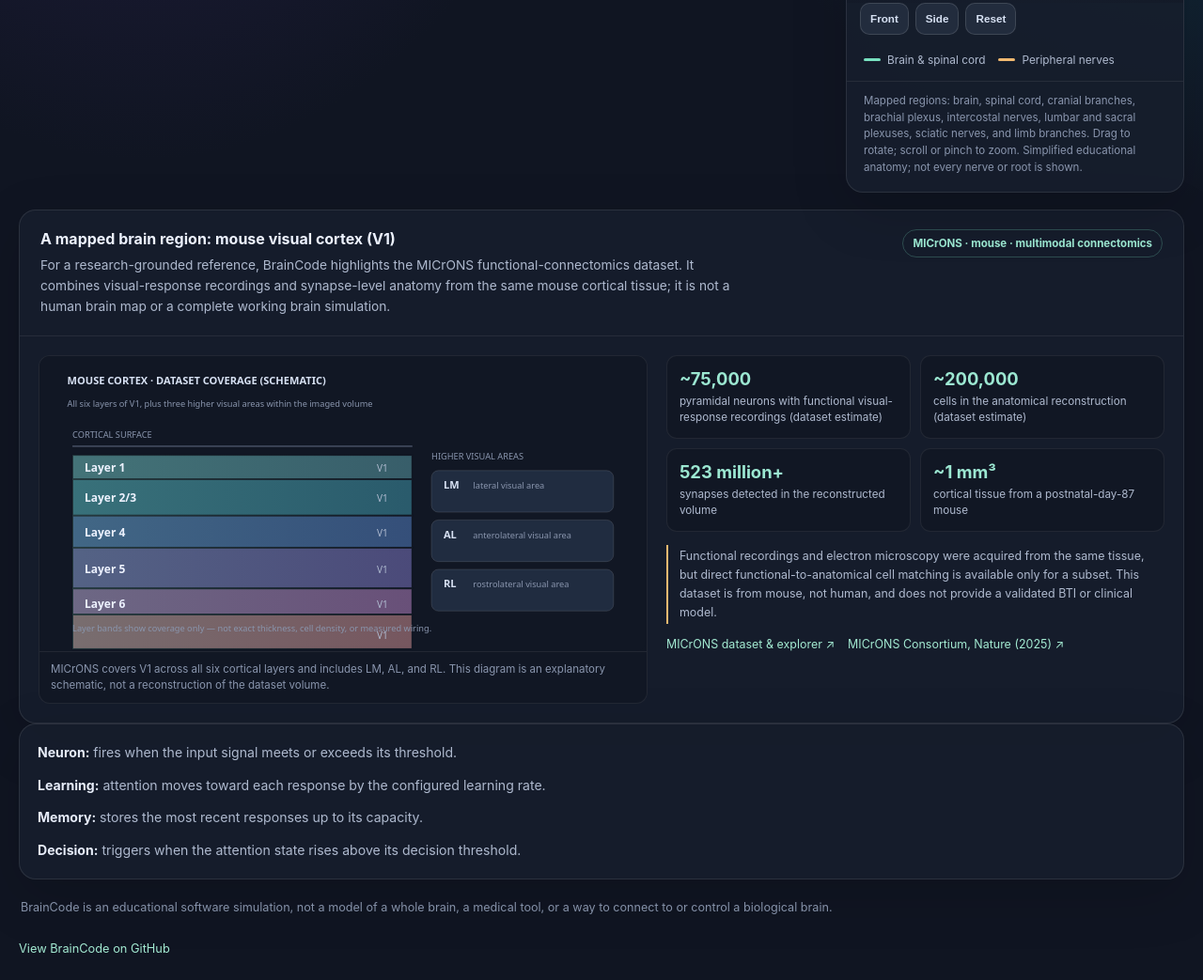
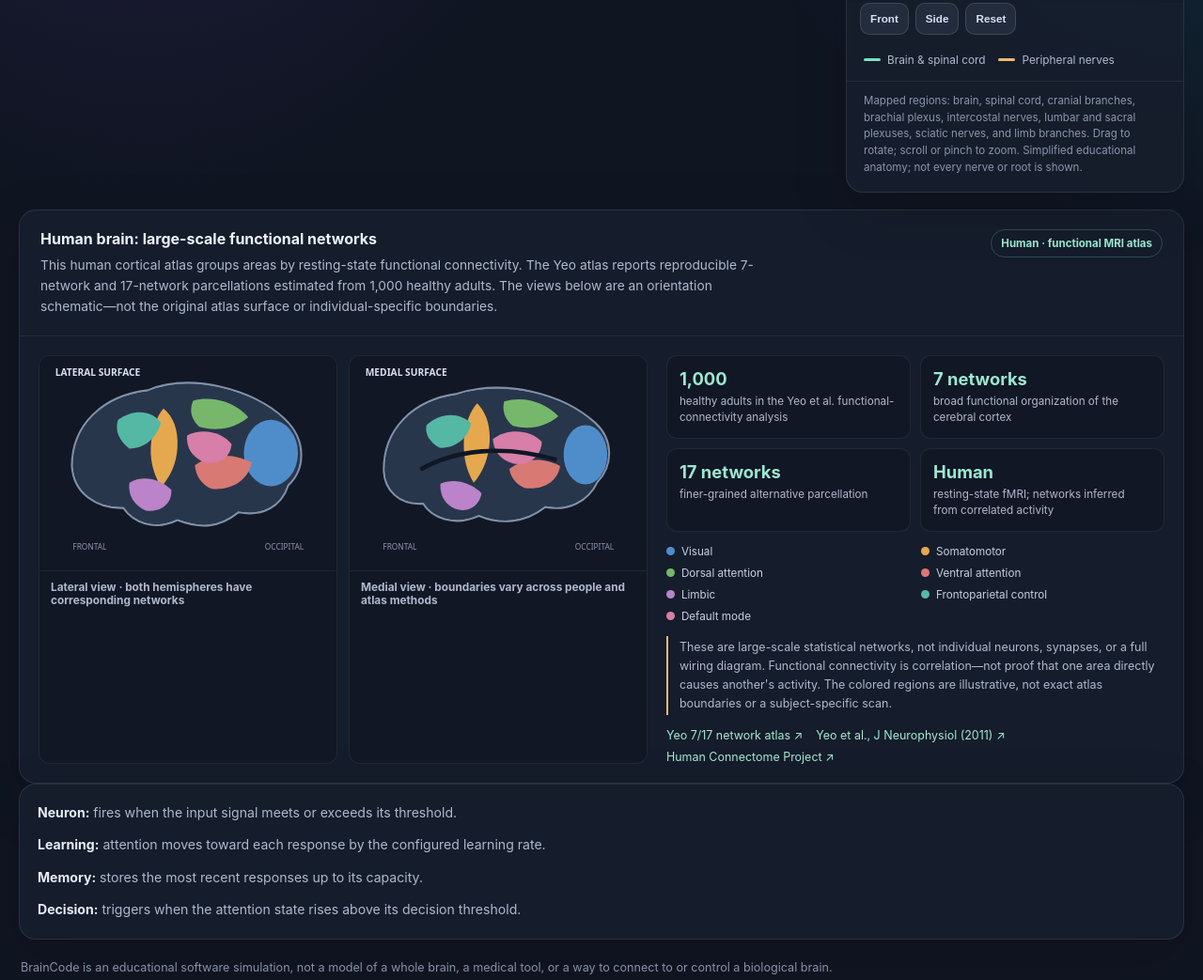
Before and after one commit to Git-Copilot/BrainCode, a plain HTML site: page index.html in a window 1280 px wide. Shown: the part 870-1913 px from the top of the page at 94% size. Drawn offline with Linux system fonts and the light colour scheme.

Commit message:
Replace mouse reference with human functional atlas

```diff
--- a/index.html
+++ b/index.html
@@ -76,19 +76,35 @@
       .region-title p { max-width: 760px; margin: 0; color: #aeb9ce; font-size: .86rem; line-height: 1.6; }
       .dataset-tag { border: 1px solid #79dfbe40; border-radius: 999px; padding: 7px 10px; color: #9ce8d2; font-size: .72rem; font-weight: 700; white-space: nowrap; }
       .region-content { display: grid; grid-template-columns: minmax(0, 1.1fr) minmax(300px, .9fr); gap: 20px; padding: 20px; }
-      .cortex-figure { margin: 0; overflow: hidden; border: 1px solid #ffffff12; border-radius: 12px; background: #111724; }
-      .cortex-figure svg { display: block; width: 100%; height: auto; }
-      .cortex-figure figcaption { border-top: 1px solid #ffffff12; padding: 10px 12px; color: #8995ad; font-size: .72rem; line-height: 1.5; }
-      .cortex-layer { stroke: #101522; stroke-width: 2; }
-      .layer-label { fill: #edf2ff; font: 13px ui-sans-serif, system-ui, sans-serif; font-weight: 650; }
-      .layer-note { fill: #aeb9ce; font: 11px ui-sans-serif, system-ui, sans-serif; }
-      .region-label { fill: #d7e1f3; font: 12px ui-sans-serif, system-ui, sans-serif; font-weight: 650; }
-      .region-detail { fill: #8995ad; font: 10px ui-sans-serif, system-ui, sans-serif; }
+      .brain-views { display: grid; grid-template-columns: repeat(2, minmax(0, 1fr)); gap: 12px; }
+      .brain-view { margin: 0; overflow: hidden; border: 1px solid #ffffff12; border-radius: 12px; background: #111724; }
+      .brain-view svg { display: block; width: 100%; height: auto; }
+      .brain-view figcaption { border-top: 1px solid #ffffff12; padding: 10px 12px; color: #aeb9ce; font-size: .74rem; font-weight: 650; }
+      .brain-outline { fill: #28364b; stroke: #8290a8; stroke-width: 2; stroke-linejoin: round; }
+      .network-visual { fill: #4f8dca; }
+      .network-somato { fill: #e6a84e; }
+      .network-dorsal { fill: #77b76b; }
+      .network-ventral { fill: #d87974; }
+      .network-limbic { fill: #bb83c9; }
+      .network-control { fill: #55b8a4; }
+      .network-default { fill: #d77ea9; }
+      .brain-view text { fill: #d7e1f3; font: 11px ui-sans-serif, system-ui, sans-serif; font-weight: 650; }
+      .brain-view .sub-label { fill: #8995ad; font-size: 9px; font-weight: 450; }
       .region-facts { display: grid; align-content: start; gap: 14px; }
       .fact-grid { display: grid; grid-template-columns: repeat(2, minmax(0, 1fr)); gap: 10px; }
       .fact { border: 1px solid #ffffff12; border-radius: 11px; padding: 13px; background: #111724; }
       .fact strong { display: block; color: #9ce8d2; font-size: 1.15rem; }
       .fact span { display: block; margin-top: 5px; color: #aeb9ce; font-size: .73rem; line-height: 1.45; }
+      .network-key { display: grid; grid-template-columns: repeat(2, minmax(0, 1fr)); gap: 9px 12px; color: #c6d0e3; font-size: .73rem; }
+      .network-key span { display: inline-flex; gap: 7px; align-items: center; }
+      .network-dot { width: 9px; height: 9px; flex: 0 0 9px; border-radius: 50%; }
+      .network-dot.network-visual { background: #4f8dca; }
+      .network-dot.network-somato { background: #e6a84e; }
+      .network-dot.network-dorsal { background: #77b76b; }
+      .network-dot.network-ventral { background: #d87974; }
+      .network-dot.network-limbic { background: #bb83c9; }
+      .network-dot.network-control { background: #55b8a4; }
+      .network-dot.network-default { background: #d77ea9; }
       .region-note { margin: 0; border-left: 2px solid #f0b970; padding: 2px 0 2px 12px; color: #aeb9ce; font-size: .78rem; line-height: 1.6; }
       .source-links { display: flex; flex-wrap: wrap; gap: 8px 14px; font-size: .78rem; }
       .disclaimer { margin: 20px 2px 0; color: #8591a8; font-size: .79rem; line-height: 1.6; }
@@ -171,75 +187,91 @@
       <section class="panel mapped-region" aria-labelledby="region-title">
         <div class="region-header">
           <div class="region-title">
-            <h2 id="region-title">A mapped brain region: mouse visual cortex (V1)</h2>
-            <p>For a research-grounded reference, BrainCode highlights the MICrONS functional-connectomics dataset. It combines visual-response recordings and synapse-level anatomy from the same mouse cortical tissue; it is not a human brain map or a complete working brain simulation.</p>
+            <h2 id="region-title">Human brain: large-scale functional networks</h2>
+            <p>This human cortical atlas groups areas by resting-state functional connectivity. The Yeo atlas reports reproducible 7-network and 17-network parcellations estimated from 1,000 healthy adults. The views below are an orientation schematic—not the original atlas surface or individual-specific boundaries.</p>
           </div>
-          <span class="dataset-tag">MICrONS · mouse · multimodal connectomics</span>
+          <span class="dataset-tag">Human · functional MRI atlas</span>
         </div>
         <div class="region-content">
-          <figure class="cortex-figure">
-            <svg viewBox="0 0 700 340" role="img" aria-labelledby="cortex-title cortex-description">
-              <title id="cortex-title">MICrONS mouse visual cortex dataset coverage</title>
-              <desc id="cortex-description">Schematic showing six cortical layers sampled in primary visual cortex, V1, and three higher visual areas, LM, AL, and RL. The drawing is not to scale and does not show measured cell positions or connections.</desc>
+          <div class="brain-views" aria-label="Schematic human cortex views">
+            <figure class="brain-view">
+              <svg viewBox="0 0 340 245" role="img" aria-labelledby="lateral-title lateral-description">
+                <title id="lateral-title">Human cortical functional networks, lateral view</title>
+                <desc id="lateral-description">Schematic lateral hemisphere showing approximate locations of seven large-scale functional networks: visual, somatomotor, dorsal attention, ventral attention, limbic, frontoparietal control, and default mode.</desc>
               <defs>
-                <linearGradient id="cortex-glow" x1="0" x2="1">
-                  <stop offset="0" stop-color="#83e2c2" stop-opacity=".18"/>
-                  <stop offset="1" stop-color="#83e2c2" stop-opacity=".02"/>
-                </linearGradient>
+                  <clipPath id="lateral-clip">
+                    <path d="M37 126 C37 79 72 45 124 39 C172 19 245 37 281 72 C306 96 305 129 285 148 C277 173 255 184 228 179 C206 197 184 198 158 188 C131 201 107 190 96 174 C65 175 39 157 37 126 Z"/>
+                  </clipPath>
               </defs>
-              <rect x="0" y="0" width="700" height="340" rx="12" fill="#111724"/>
-              <text x="32" y="33" class="region-label">MOUSE CORTEX · DATASET COVERAGE (SCHEMATIC)</text>
-              <text x="32" y="58" class="region-detail">All six layers of V1, plus three higher visual areas within the imaged volume</text>
-              <text x="38" y="94" class="region-detail">CORTICAL SURFACE</text>
-              <path d="M38 104 H430" stroke="#69758b" stroke-width="1"/>
-              <g transform="translate(38 114)">
-                <rect class="cortex-layer" x="0" y="0" width="392" height="28" fill="#365b68"/>
-                <rect class="cortex-layer" x="0" y="28" width="392" height="42" fill="#28586a"/>
-                <rect class="cortex-layer" x="0" y="70" width="392" height="37" fill="#334c78"/>
-                <rect class="cortex-layer" x="0" y="107" width="392" height="47" fill="#4a4778"/>
-                <rect class="cortex-layer" x="0" y="154" width="392" height="30" fill="#684d77"/>
-                <rect class="cortex-layer" x="0" y="184" width="392" height="40" fill="#76545d"/>
-                <rect x="0" y="0" width="392" height="224" fill="url(#cortex-glow)"/>
-                <text x="14" y="19" class="layer-label">Layer 1</text>
-                <text x="14" y="54" class="layer-label">Layer 2/3</text>
-                <text x="14" y="94" class="layer-label">Layer 4</text>
-                <text x="14" y="136" class="layer-label">Layer 5</text>
-                <text x="14" y="176" class="layer-label">Layer 6</text>
-                <text x="364" y="19" class="layer-note" text-anchor="end">V1</text>
-                <text x="364" y="54" class="layer-note" text-anchor="end">V1</text>
-                <text x="364" y="94" class="layer-note" text-anchor="end">V1</text>
-                <text x="364" y="136" class="layer-note" text-anchor="end">V1</text>
-                <text x="364" y="176" class="layer-note" text-anchor="end">V1</text>
-                <text x="364" y="212" class="layer-note" text-anchor="end">V1</text>
-              </g>
-              <text x="452" y="119" class="region-detail">HIGHER VISUAL AREAS</text>
-              <g>
-                <rect x="452" y="132" width="210" height="48" rx="8" fill="#202c40" stroke="#ffffff20"/>
-                <rect x="452" y="189" width="210" height="48" rx="8" fill="#202c40" stroke="#ffffff20"/>
-                <rect x="452" y="246" width="210" height="48" rx="8" fill="#202c40" stroke="#ffffff20"/>
-                <text x="466" y="153" class="region-label">LM</text>
-                <text x="500" y="153" class="region-detail">lateral visual area</text>
-                <text x="466" y="210" class="region-label">AL</text>
-                <text x="500" y="210" class="region-detail">anterolateral visual area</text>
-                <text x="466" y="267" class="region-label">RL</text>
-                <text x="500" y="267" class="region-detail">rostrolateral visual area</text>
-              </g>
-              <text x="38" y="318" class="region-detail">Layer bands show coverage only — not exact thickness, cell density, or measured wiring.</text>
-            </svg>
-            <figcaption>MICrONS covers V1 across all six cortical layers and includes LM, AL, and RL. This diagram is an explanatory schematic, not a reconstruction of the dataset volume.</figcaption>
-          </figure>
+                <rect x="0" y="0" width="340" height="245" fill="#111724"/>
+                <text x="18" y="23">LATERAL SURFACE</text>
+                <g clip-path="url(#lateral-clip)">
+                  <path class="brain-outline" d="M37 126 C37 79 72 45 124 39 C172 19 245 37 281 72 C306 96 305 129 285 148 C277 173 255 184 228 179 C206 197 184 198 158 188 C131 201 107 190 96 174 C65 175 39 157 37 126 Z"/>
+                  <ellipse class="network-visual" cx="265" cy="111" rx="31" ry="38"/>
+                  <path class="network-somato" d="M142 60 C153 69 159 84 158 104 C157 123 150 138 139 150 C129 132 126 116 128 98 C130 82 134 69 142 60 Z"/>
+                  <path class="network-dorsal" d="M176 51 C198 45 225 53 239 70 C225 82 204 87 183 81 C174 73 171 62 176 51 Z"/>
+                  <path class="network-ventral" d="M178 125 C197 111 223 111 243 122 C239 143 219 154 197 152 C186 147 179 138 178 125 Z"/>
+                  <path class="network-limbic" d="M103 145 C118 136 137 140 151 153 C152 169 139 179 122 177 C108 171 101 159 103 145 Z"/>
+                  <path class="network-control" d="M90 73 C108 60 128 62 139 76 C135 93 121 106 103 106 C91 97 86 85 90 73 Z"/>
+                  <path class="network-default" d="M169 91 C187 82 209 87 220 101 C219 117 204 126 187 121 C174 115 168 104 169 91 Z"/>
+                </g>
+                <path d="M37 126 C37 79 72 45 124 39 C172 19 245 37 281 72 C306 96 305 129 285 148 C277 173 255 184 228 179 C206 197 184 198 158 188 C131 201 107 190 96 174 C65 175 39 157 37 126 Z" fill="none" stroke="#8290a8" stroke-width="2"/>
+                <text class="sub-label" x="38" y="222">FRONTAL</text>
+                <text class="sub-label" x="258" y="222">OCCIPITAL</text>
+              </svg>
+              <figcaption>Lateral view · both hemispheres have corresponding networks</figcaption>
+            </figure>
+            <figure class="brain-view">
+              <svg viewBox="0 0 340 245" role="img" aria-labelledby="medial-title medial-description">
+                <title id="medial-title">Human cortical functional networks, medial view</title>
+                <desc id="medial-description">Schematic medial hemisphere showing approximate locations of visual, somatomotor, dorsal attention, ventral attention, limbic, frontoparietal control, and default-mode networks.</desc>
+                <defs>
+                  <clipPath id="medial-clip">
+                    <path d="M39 132 C38 84 72 50 123 43 C176 26 244 42 282 77 C302 96 302 125 284 144 C273 167 250 178 224 173 C200 192 172 193 148 183 C119 196 94 185 84 169 C56 171 40 153 39 132 Z"/>
+                  </clipPath>
+                </defs>
+                <rect x="0" y="0" width="340" height="245" fill="#111724"/>
+                <text x="18" y="23">MEDIAL SURFACE</text>
+                <g clip-path="url(#medial-clip)">
+                  <path class="brain-outline" d="M39 132 C38 84 72 50 123 43 C176 26 244 42 282 77 C302 96 302 125 284 144 C273 167 250 178 224 173 C200 192 172 193 148 183 C119 196 94 185 84 169 C56 171 40 153 39 132 Z"/>
+                  <ellipse class="network-visual" cx="270" cy="113" rx="25" ry="34"/>
+                  <path class="network-somato" d="M146 54 C157 65 162 82 160 102 C158 119 152 134 142 145 C132 128 130 112 131 94 C133 76 138 63 146 54 Z"/>
+                  <path class="network-dorsal" d="M177 52 C201 45 225 54 239 69 C225 81 206 85 187 80 C178 73 174 62 177 52 Z"/>
+                  <path class="network-ventral" d="M183 129 C200 116 224 116 241 126 C238 145 220 154 200 151 C190 146 184 138 183 129 Z"/>
+                  <path class="network-limbic" d="M104 146 C121 139 139 145 151 157 C149 171 136 180 121 175 C109 170 103 159 104 146 Z"/>
+                  <path class="network-control" d="M88 79 C104 64 126 64 139 77 C136 94 121 106 103 105 C91 98 86 89 88 79 Z"/>
+                  <path class="network-default" d="M164 95 C181 82 207 84 220 98 C220 115 204 127 187 123 C172 119 165 108 164 95 Z"/>
+                  <path d="M81 130 C121 107 177 101 237 119" fill="none" stroke="#101724" stroke-width="5"/>
+                </g>
+                <path d="M39 132 C38 84 72 50 123 43 C176 26 244 42 282 77 C302 96 302 125 284 144 C273 167 250 178 224 173 C200 192 172 193 148 183 C119 196 94 185 84 169 C56 171 40 153 39 132 Z" fill="none" stroke="#8290a8" stroke-width="2"/>
+                <text class="sub-label" x="38" y="222">FRONTAL</text>
+                <text class="sub-label" x="258" y="222">OCCIPITAL</text>
+              </svg>
+              <figcaption>Medial view · boundaries vary across people and atlas methods</figcaption>
+            </figure>
+          </div>
 
           <div class="region-facts">
-            <div class="fact-grid" aria-label="MICrONS dataset scale">
-              <div class="fact"><strong>~75,000</strong><span>pyramidal neurons with functional visual-response recordings (dataset estimate)</span></div>
-              <div class="fact"><strong>~200,000</strong><span>cells in the anatomical reconstruction (dataset estimate)</span></div>
-              <div class="fact"><strong>523 million+</strong><span>synapses detected in the reconstructed volume</span></div>
-              <div class="fact"><strong>~1 mm³</strong><span>cortical tissue from a postnatal-day-87 mouse</span></div>
+            <div class="fact-grid" aria-label="Yeo functional atlas summary">
+              <div class="fact"><strong>1,000</strong><span>healthy adults in the Yeo et al. functional-connectivity analysis</span></div>
+              <div class="fact"><strong>7 networks</strong><span>broad functional organization of the cerebral cortex</span></div>
+              <div class="fact"><strong>17 networks</strong><span>finer-grained alternative parcellation</span></div>
+              <div class="fact"><strong>Human</strong><span>resting-state fMRI; networks inferred from correlated activity</span></div>
             </div>
-            <p class="region-note">Functional recordings and electron microscopy were acquired from the same tissue, but direct functional-to-anatomical cell matching is available only for a subset. This dataset is from mouse, not human, and does not provide a validated BTI or clinical model.</p>
+            <div class="network-key" aria-label="Seven cortical functional networks">
+              <span><i class="network-dot network-visual"></i>Visual</span>
+              <span><i class="network-dot network-somato"></i>Somatomotor</span>
+              <span><i class="network-dot network-dorsal"></i>Dorsal attention</span>
+              <span><i class="network-dot network-ventral"></i>Ventral attention</span>
+              <span><i class="network-dot network-limbic"></i>Limbic</span>
+              <span><i class="network-dot network-control"></i>Frontoparietal control</span>
+              <span><i class="network-dot network-default"></i>Default mode</span>
+            </div>
+            <p class="region-note">These are large-scale statistical networks, not individual neurons, synapses, or a full wiring diagram. Functional connectivity is correlation—not proof that one area directly causes another's activity. The colored regions are illustrative, not exact atlas boundaries or a subject-specific scan.</p>
             <div class="source-links">
-              <a href="https://www.microns-explorer.org/cortical-mm3" target="_blank" rel="noopener noreferrer">MICrONS dataset &amp; explorer ↗</a>
-              <a href="https://doi.org/10.1038/s41586-025-08790-w" target="_blank" rel="noopener noreferrer">MICrONS Consortium, Nature (2025) ↗</a>
+              <a href="https://surfer.nmr.mgh.harvard.edu/fswiki/CorticalParcellation_Yeo2011" target="_blank" rel="noopener noreferrer">Yeo 7/17 network atlas ↗</a>
+              <a href="https://doi.org/10.1152/jn.00338.2011" target="_blank" rel="noopener noreferrer">Yeo et al., J Neurophysiol (2011) ↗</a>
+              <a href="https://www.humanconnectome.org/study/hcp-young-adult" target="_blank" rel="noopener noreferrer">Human Connectome Project ↗</a>
             </div>
           </div>
         </div>
```
Also changed, not shown: 1 other file.
